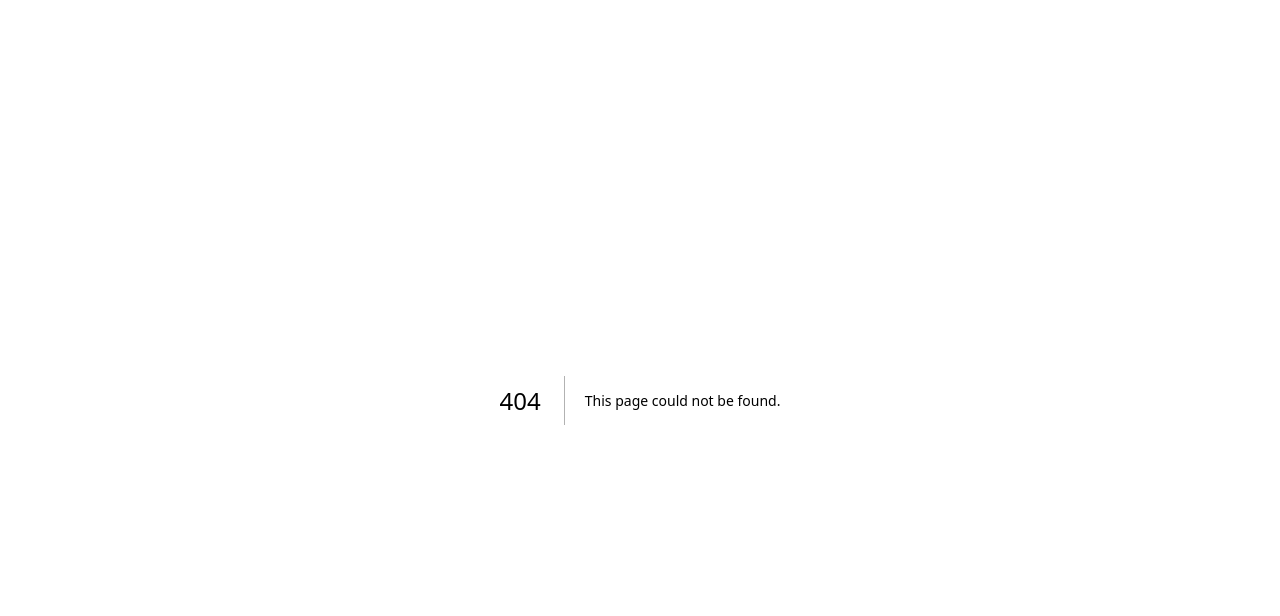
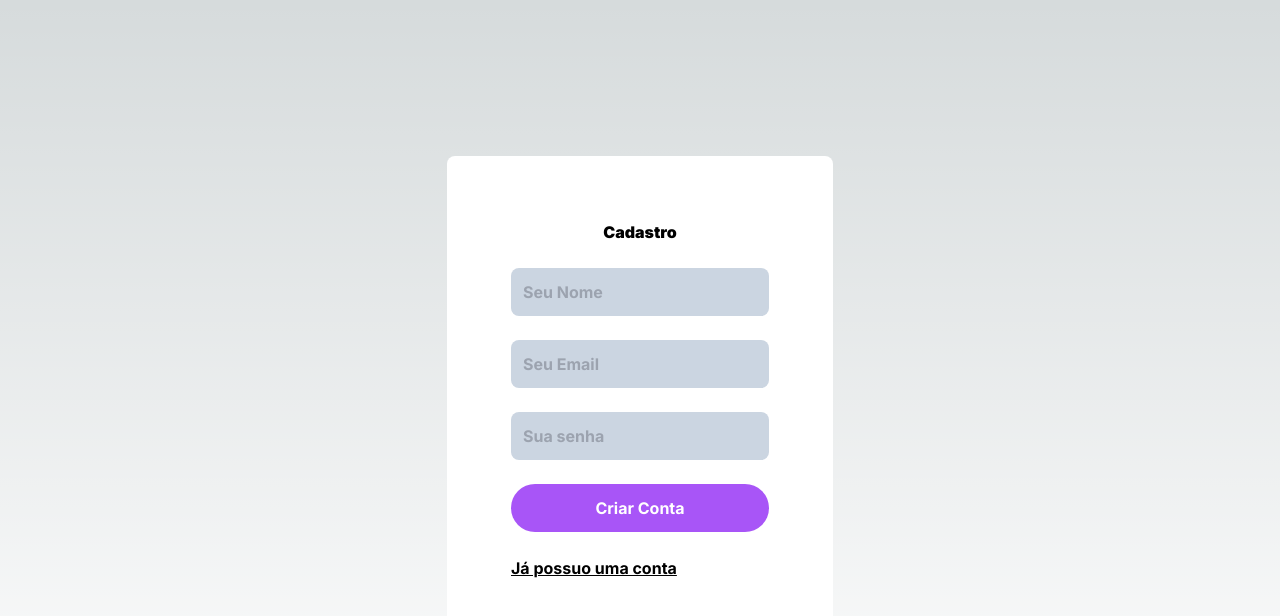
Before and after one commit to leonardorscarpitta/pw-manager, a Next.js app: page /cadastro in a window 1280 px wide. Before the commit this address had no page. Shown: the top 616 px of the page. Built offline with nearby package versions, Linux system fonts and the light colour scheme.

Commit message:
feat: creating login and register screen

```diff
--- /dev/null
+++ b/src/app/cadastro/page.tsx
@@ -0,0 +1,20 @@
+import LoginCard from "@/components/loginCard/loginCard";
+import Input from "@/components/input/input";
+import Button from "@/components/button/button";
+import Link from "next/link";
+
+export default function CadastroPage() {
+  return (
+    <div className="flex items-center justify-center h-lvh">
+      <form className="flex">
+        <LoginCard title="Cadastro">
+          <Input type="text" placeholder="Seu Nome" />
+          <Input type="email" placeholder="Seu Email" />
+          <Input type="password" placeholder="Sua senha" />
+          <Button>Criar Conta</Button>
+          <Link className="underline" href="./login">Já possuo uma conta</Link>
+        </LoginCard>
+      </form>
+    </div>
+  )
+}
--- /dev/null
+++ b/src/app/login/page.tsx
@@ -0,0 +1,19 @@
+import LoginCard from "@/components/loginCard/loginCard";
+import Input from "@/components/input/input";
+import Button from "@/components/button/button";
+import Link from "next/link";
+
+export default function LoginPage() {
+  return (
+    <div className="flex items-center justify-center h-lvh">
+      <form className="flex">
+        <LoginCard title="Login">
+          <Input type="email" placeholder="Seu Email" />
+          <Input type="password" placeholder="Sua senha" />
+          <Button>Entrar</Button>
+          <Link className="underline" href="./cadastro">Ainda não tem uma conta?</Link>
+        </LoginCard>
+      </form>
+    </div>
+  )
+}
```
